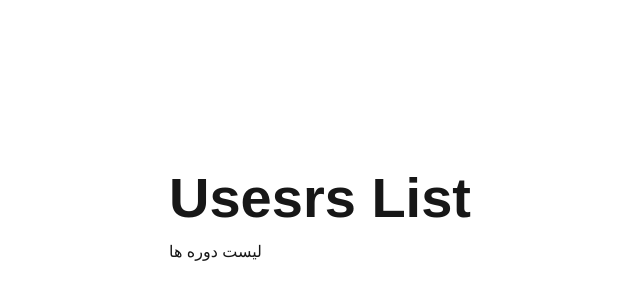
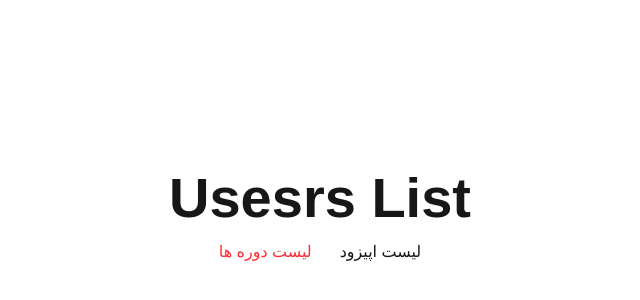
Before and after one commit to farshid117/next-practice, a Next.js app: page /users in a window 1280 px wide. Shown: the part 190-490 px from the top of the page, without its empty margins (320-960 px from the left). Built offline with nearby package versions, Linux system fonts and the light colour scheme.

Commit message:
next-specialist --> navigate between route

```diff
--- a/pages/users/index.js
+++ b/pages/users/index.js
@@ -3,7 +3,10 @@ export default function User({children}) {
     return (
         <section>
             <h1>Usesrs List </h1>
-            <Link href="/users/12/userdetails">لیست دوره ها</Link>
+           <div className="flex justify-center items-center gap-7 ">
+                <Link href="/users/12/userdetails" className=" text-red-500 btn btn-primary">لیست دوره ها</Link>
+                <Link href="../courses/react-js/sessions/20" className="btn btn-primary">لیست اپیزود</Link>
+           </div>
         </section>
     );
 }
```
